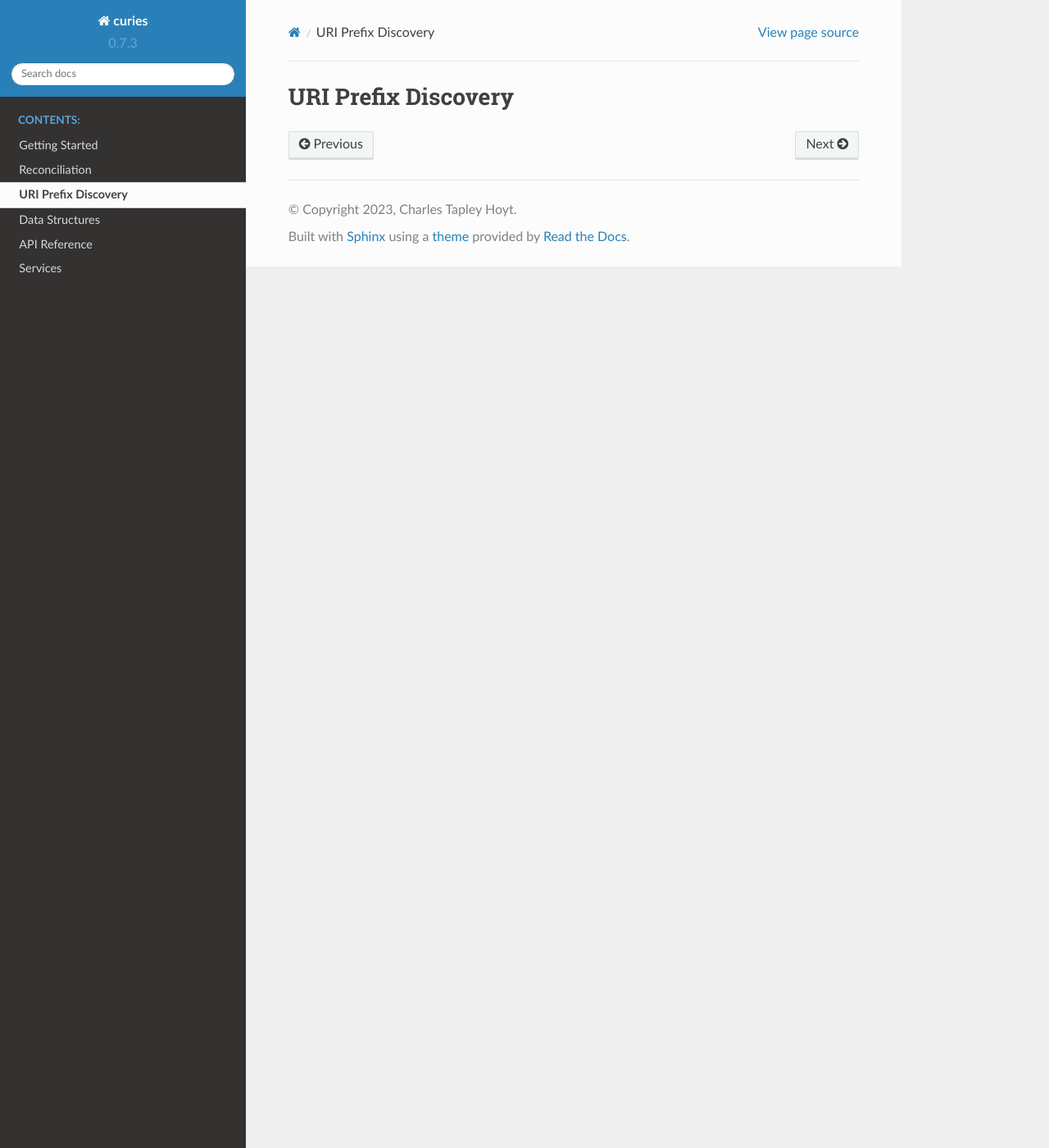
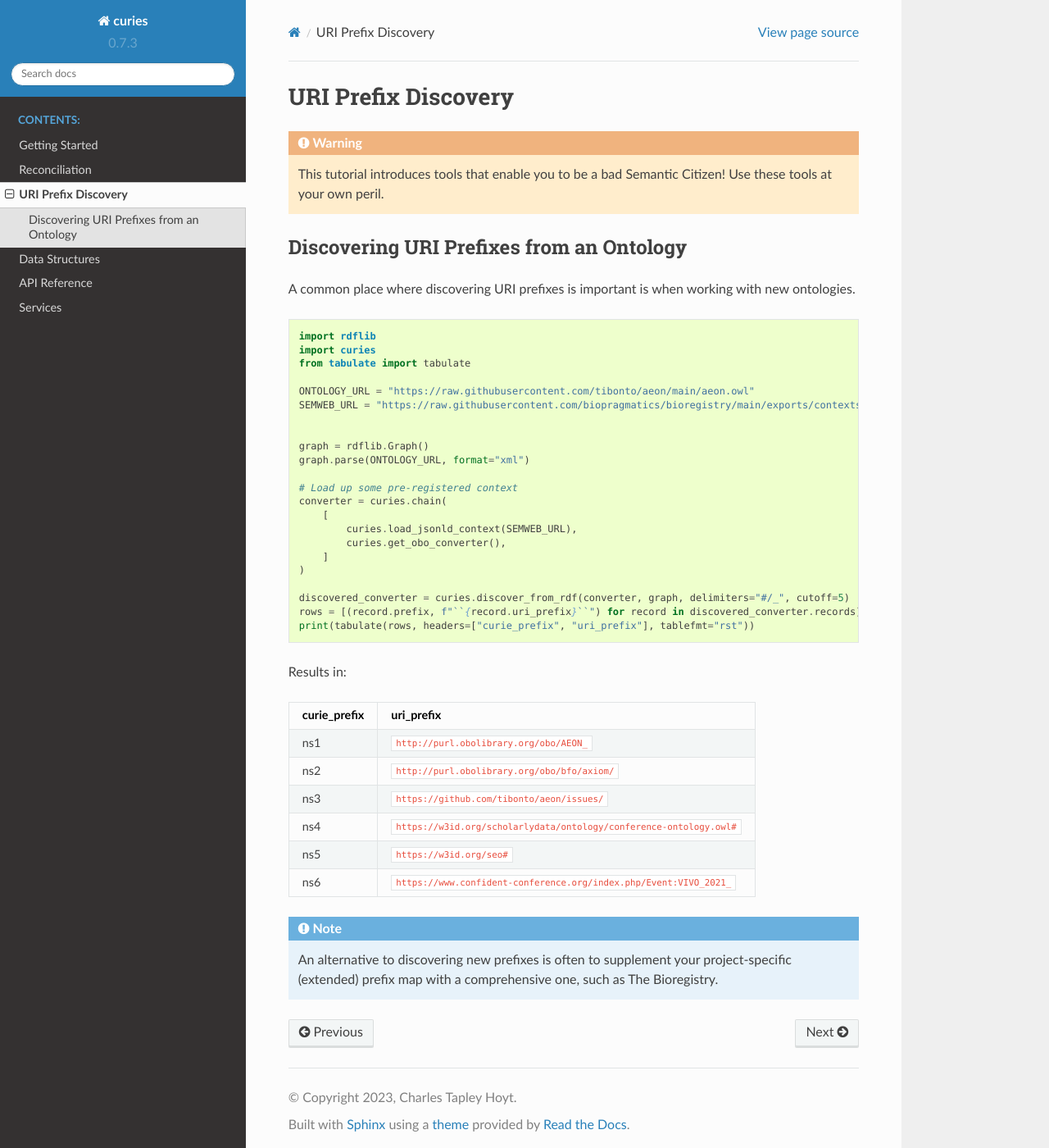
Before and after one commit to biopragmatics/curies, a Sphinx documentation site: the page built from docs/source/discovery.rst, in a window 1280 px wide and 1400 px high. Shown: the whole window at 82% size. Built offline with Sphinx 7.4.7 and the Read the Docs theme 2.0.0, drawn with Linux system fonts in a browser that asks for light colours.

Commit message:
Add first tutorial

```diff
--- a/docs/source/discovery.rst
+++ b/docs/source/discovery.rst
@@ -1,3 +1,53 @@
 URI Prefix Discovery
 ====================
-.. todo:: write docs on :func:`curies.discover`
+.. warning::
+
+    This tutorial introduces tools that enable you to be a bad Semantic Citizen!
+    Use these tools at your own peril.
+
+Discovering URI Prefixes from an Ontology
+-----------------------------------------
+A common place where discovering URI prefixes is important is when working with new ontologies.
+
+.. code-block:: python
+
+    import rdflib
+    import curies
+    from tabulate import tabulate
+
+    ONTOLOGY_URL = "https://raw.githubusercontent.com/tibonto/aeon/main/aeon.owl"
+    SEMWEB_URL = "https://raw.githubusercontent.com/biopragmatics/bioregistry/main/exports/contexts/semweb.context.jsonld"
+
+
+    graph = rdflib.Graph()
+    graph.parse(ONTOLOGY_URL, format="xml")
+
+    # Load up some pre-registered context
+    converter = curies.chain(
+        [
+            curies.load_jsonld_context(SEMWEB_URL),
+            curies.get_obo_converter(),
+        ]
+    )
+
+    discovered_converter = curies.discover_from_rdf(converter, graph, delimiters="#/_", cutoff=5)
+    rows = [(record.prefix, f"``{record.uri_prefix}``") for record in discovered_converter.records]
+    print(tabulate(rows, headers=["curie_prefix", "uri_prefix"], tablefmt="rst"))
+
+Results in:
+
+==============  ====================================================================
+curie_prefix    uri_prefix
+==============  ====================================================================
+ns1             ``http://purl.obolibrary.org/obo/AEON_``
+ns2             ``http://purl.obolibrary.org/obo/bfo/axiom/``
+ns3             ``https://github.com/tibonto/aeon/issues/``
+ns4             ``https://w3id.org/scholarlydata/ontology/conference-ontology.owl#``
+ns5             ``https://w3id.org/seo#``
+ns6             ``https://www.confident-conference.org/index.php/Event:VIVO_2021_``
+==============  ====================================================================
+
+.. note::
+
+    An alternative to discovering new prefixes is often to supplement your project-specific (extended)
+    prefix map with a comprehensive one, such as The Bioregistry.
--- a/src/curies/__init__.py
+++ b/src/curies/__init__.py
@@ -19,7 +19,7 @@ from .api import (
     write_jsonld_context,
     write_shacl,
 )
-from .discovery import discover, discovery_rdflib
+from .discovery import discover, discover_from_rdf
 from .reconciliation import remap_curie_prefixes, remap_uri_prefixes, rewire
 from .sources import (
     get_bioregistry_converter,
@@ -59,5 +59,5 @@ __all__ = [
     "get_bioregistry_converter",
     # discovery
     "discover",
-    "discovery_rdflib",
+    "discover_from_rdf",
 ]
```
Also changed, not shown: 2 other files.
